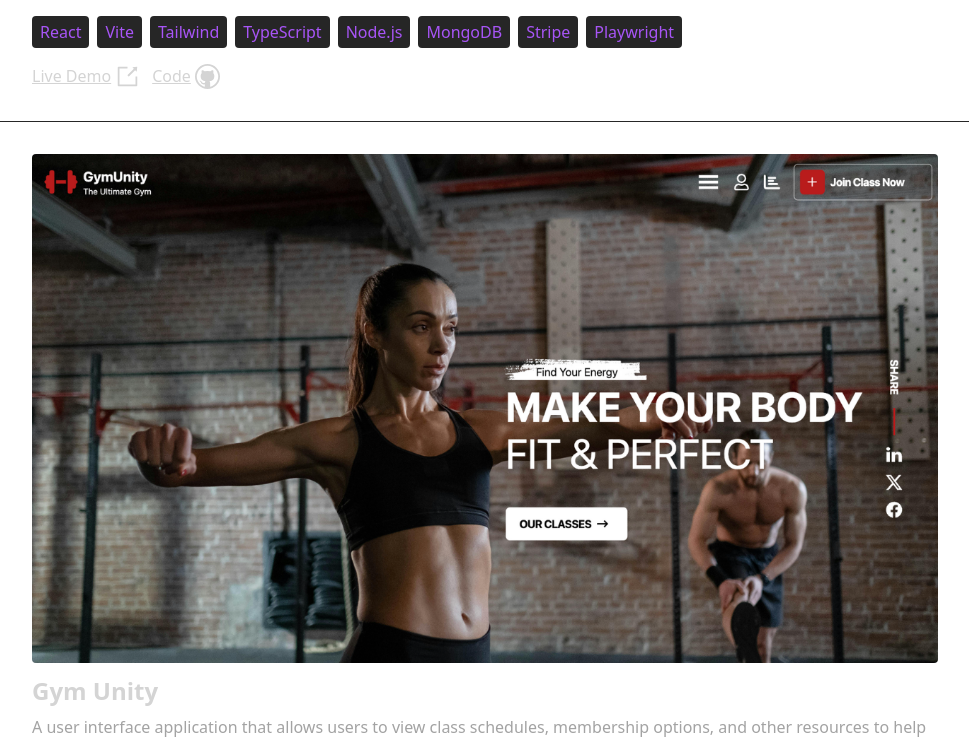
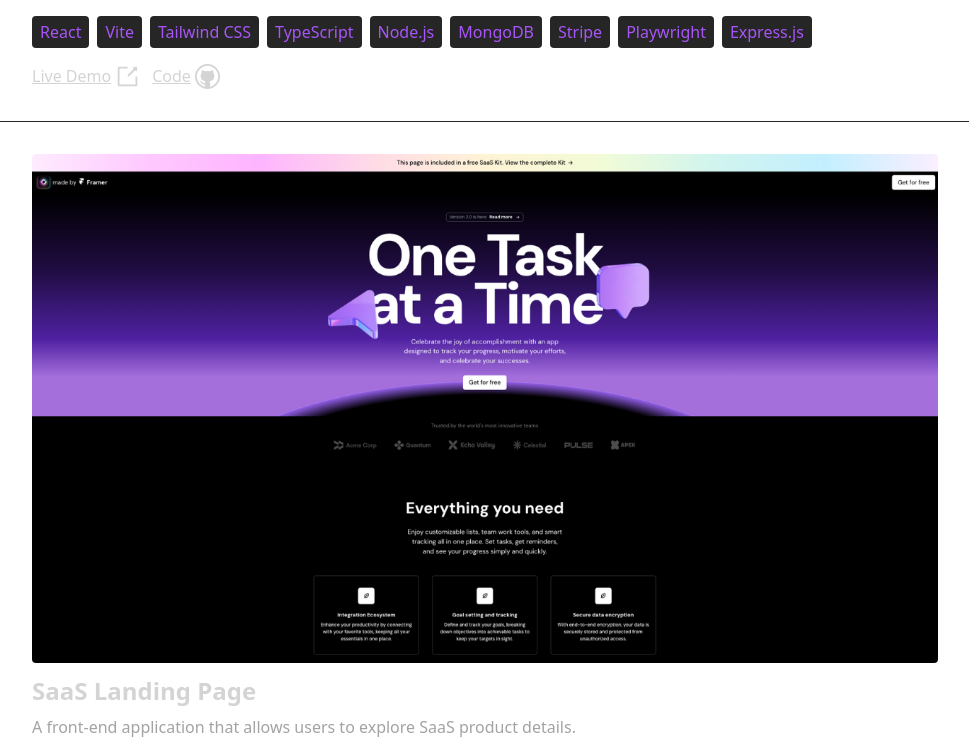
Before and after one commit to joseph-lang7/portfolio, a React (Vite) app: page / in a window 1280 px wide. Shown: the part 2669-3412 px from the top of the page, without its empty margins (155-1124 px from the left). Built offline with nearby package versions, Linux system fonts and the light colour scheme.

Commit message:
Add SaaS landing page project

```diff
--- a/src/constants/index.js
+++ b/src/constants/index.js
@@ -3,7 +3,7 @@
 import hotel from "/project-images/hotel.png";
 import recipe from "/project-images/recipe.png";
 import bookAway from "/project-images/book-away.png";
-
+import sassLandingPage from "/project-images/sass-landing-page.png";
 export const HERO_TEXT =
   "I am a passionate full stack engineer from California. I have honed my skills in front-end technologies like React and Next.js, as well as back-end technologies like Node.js, MySQL, and MongoDB.";
 
@@ -19,22 +19,38 @@
     technologies: [
       "React",
       "Vite",
-      "Tailwind",
+      "Tailwind CSS",
       "TypeScript",
       "Node.js",
       "MongoDB",
       "Stripe",
       "Playwright",
+      "Express.js",
     ],
     liveDemo: { title: "Live Demo", href: "https://bookaway-jl.netlify.app/" },
     repo: { title: "Code", href: "https://github.com/joseph-lang7/Book-Away" },
   },
   {
+    title: "SaaS Landing Page",
+    image: sassLandingPage,
+    description:
+      "A front-end application that allows users to explore SaaS product details.",
+    technologies: ["Next.js", "Tailwind CSS", "TypeScript", "Framer Motion"],
+    liveDemo: {
+      title: "Live Demo",
+      href: "https://sass-landing-page-jl.netlify.app/",
+    },
+    repo: {
+      title: "Code",
+      href: "https://github.com/joseph-lang7/SaaS-Landing-Page",
+    },
+  },
+  {
     title: "Gym Unity",
     image: gymUnity,
     description:
-      "A user interface application that allows users to view class schedules, membership options, and other resources to help them achieve their fitness goals.",
-    technologies: ["React", "Vite", "Tailwind", "JavaScript"],
+      "A front-end application that allows users to view class schedules, membership options, and other resources to help them achieve their fitness goals.",
+    technologies: ["React", "Vite", "Tailwind CSS", "JavaScript"],
     liveDemo: { title: "Live Demo", href: "https://gymunity-jl.netlify.app/" },
     repo: { title: "Code", href: "https://github.com/joseph-lang7/Gym-Unity" },
   },
@@ -42,8 +58,8 @@
     title: "Car Rental",
     image: carRental,
     description:
-      "A user interface application that allows users to rent, search, compare, and reserve cars.",
-    technologies: ["React", "Vite", "Tailwind", "JavaScript"],
+      "A front-end application that allows users to rent, search, compare, and reserve cars.",
+    technologies: ["React", "Vite", "Tailwind CSS", "JavaScript"],
     liveDemo: { title: "Live Demo", href: "https://carrental-jl.netlify.app/" },
     repo: { title: "Code", href: "https://github.com/joseph-lang7/Car-Rental" },
   },
@@ -51,8 +67,8 @@
     title: "Hotel",
     image: hotel,
     description:
-      "A user interface application that allows users to book hotels and view hotel rooms and amenities.",
-    technologies: ["Next.js", "Tailwind", "JavaScript"],
+      "A front-end application that allows users to book hotels and view hotel rooms and amenities.",
+    technologies: ["Next.js", "Tailwind CSS", "JavaScript"],
     liveDemo: { title: "Live Demo", href: "https://hotel-jl.netlify.app/" },
     repo: { title: "Code", href: "https://github.com/joseph-lang7/Hotel" },
   },
@@ -63,8 +79,8 @@
       "A full-stack app that allows users to log in/sign up and view, create, and save recipes.",
     technologies: [
       "React",
-      "Tailwind",
-      "Express",
+      "Tailwind CSS",
+      "Express.js",
       "Node.js",
       "MongoDB",
       "JavaScript",
```
Also changed, not shown: public/project-images/sass-landing-page.png (added).
